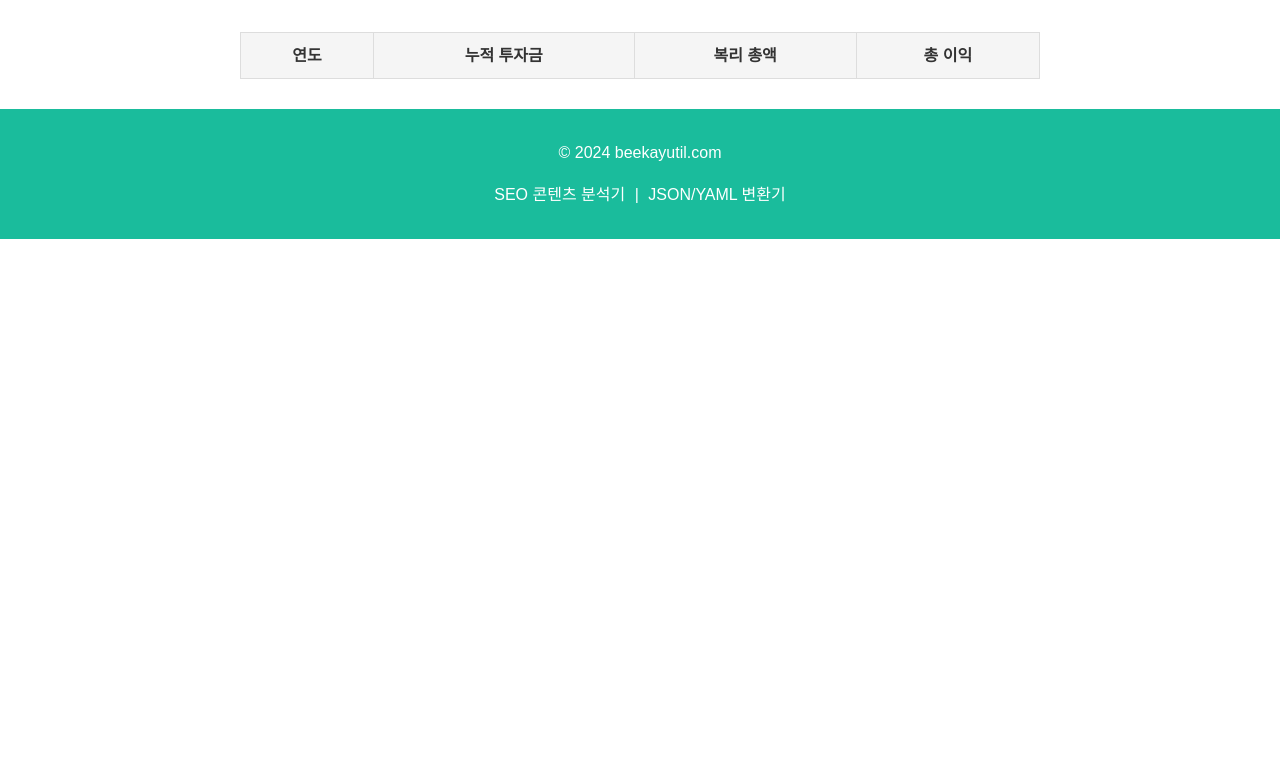
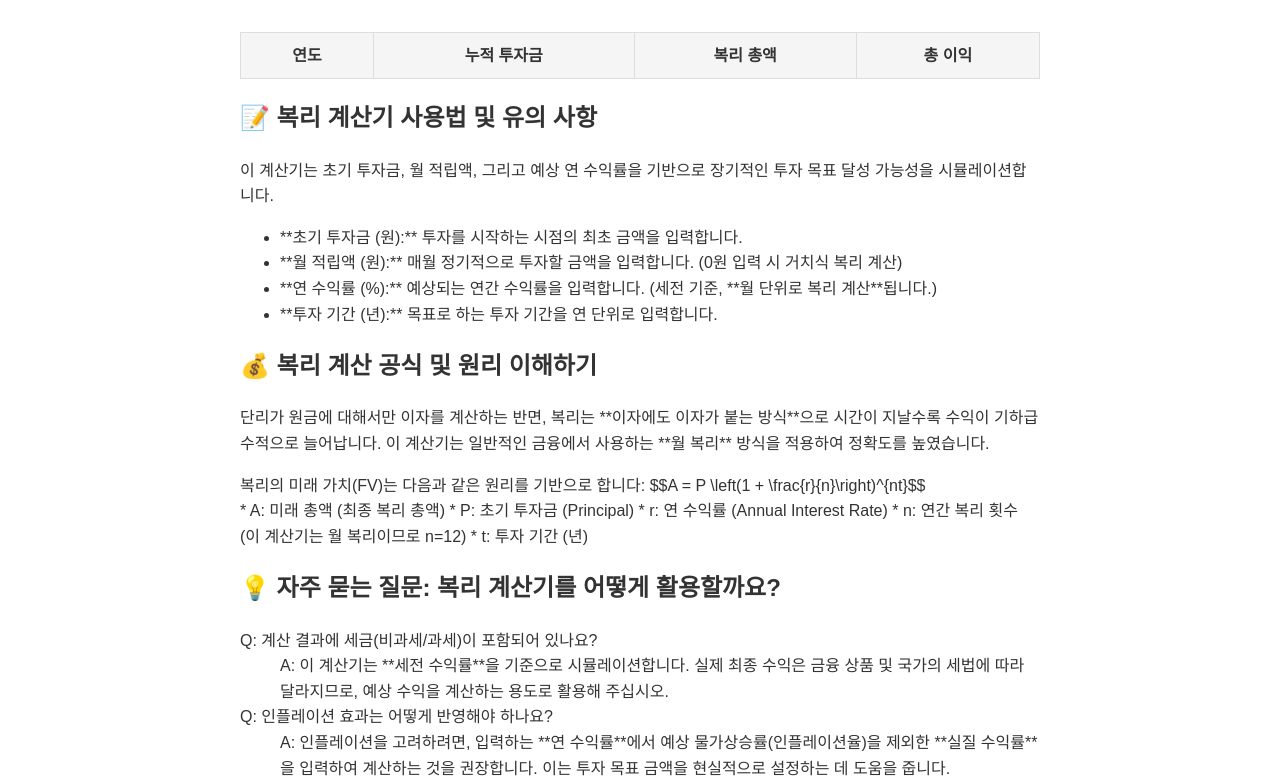
Before and after one commit to ckqudrnjs-beep/compound-interest-calculator, a plain HTML site: page index.html in a window 1280 px wide. Shown: the part 901-1685 px from the top of the page. Before the commit the page ends 1140 px from the top, so only its background shows below. Drawn offline with Linux system fonts and the light colour scheme.

Commit message:
Enhance index.html with usage and FAQ sections
Added usage instructions, principles, and FAQs for the compound interest calculator.

```diff
--- a/index.html
+++ b/index.html
@@ -59,6 +59,44 @@
                 </table>
             </div>
         </section>
+
+        <section class="info-section">
+            <h2 id="how-to-use">📝 복리 계산기 사용법 및 유의 사항</h2>
+            <p>
+                이 계산기는 초기 투자금, 월 적립액, 그리고 예상 연 수익률을 기반으로 장기적인 투자 목표 달성 가능성을 시뮬레이션합니다.
+            </p>
+            <ul>
+                <li>**초기 투자금 (원):** 투자를 시작하는 시점의 최초 금액을 입력합니다.</li>
+                <li>**월 적립액 (원):** 매월 정기적으로 투자할 금액을 입력합니다. (0원 입력 시 거치식 복리 계산)</li>
+                <li>**연 수익률 (%):** 예상되는 연간 수익률을 입력합니다. (세전 기준, **월 단위로 복리 계산**됩니다.)</li>
+                <li>**투자 기간 (년):** 목표로 하는 투자 기간을 연 단위로 입력합니다.</li>
+            </ul>
+
+            <h2 id="principle">💰 복리 계산 공식 및 원리 이해하기</h2>
+            <p>
+                단리가 원금에 대해서만 이자를 계산하는 반면, 복리는 **이자에도 이자가 붙는 방식**으로 시간이 지날수록 수익이 기하급수적으로 늘어납니다. 이 계산기는 일반적인 금융에서 사용하는 **월 복리** 방식을 적용하여 정확도를 높였습니다.
+            </p>
+            <p>
+                복리의 미래 가치(FV)는 다음과 같은 원리를 기반으로 합니다:
+                $$A = P \left(1 + \frac{r}{n}\right)^{nt}$$
+                <br>
+                * A: 미래 총액 (최종 복리 총액)
+                * P: 초기 투자금 (Principal)
+                * r: 연 수익률 (Annual Interest Rate)
+                * n: 연간 복리 횟수 (이 계산기는 월 복리이므로 n=12)
+                * t: 투자 기간 (년)
+            </p>
+
+            <h2 id="faq">💡 자주 묻는 질문: 복리 계산기를 어떻게 활용할까요?</h2>
+            <dl>
+                <dt>Q: 계산 결과에 세금(비과세/과세)이 포함되어 있나요?</dt>
+                <dd>A: 이 계산기는 **세전 수익률**을 기준으로 시뮬레이션합니다. 실제 최종 수익은 금융 상품 및 국가의 세법에 따라 달라지므로, 예상 수익을 계산하는 용도로 활용해 주십시오.</dd>
+
+                <dt>Q: 인플레이션 효과는 어떻게 반영해야 하나요?</dt>
+                <dd>A: 인플레이션을 고려하려면, 입력하는 **연 수익률**에서 예상 물가상승률(인플레이션율)을 제외한 **실질 수익률**을 입력하여 계산하는 것을 권장합니다. 이는 투자 목표 금액을 현실적으로 설정하는 데 도움을 줍니다.</dd>
+            </dl>
+        </section>
+
     </main>
 
     <footer>
```
